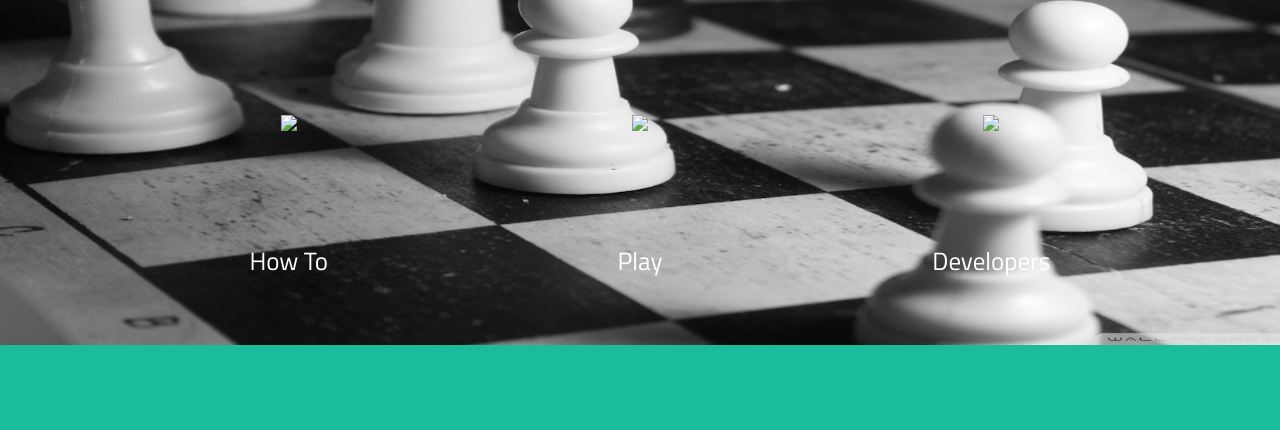
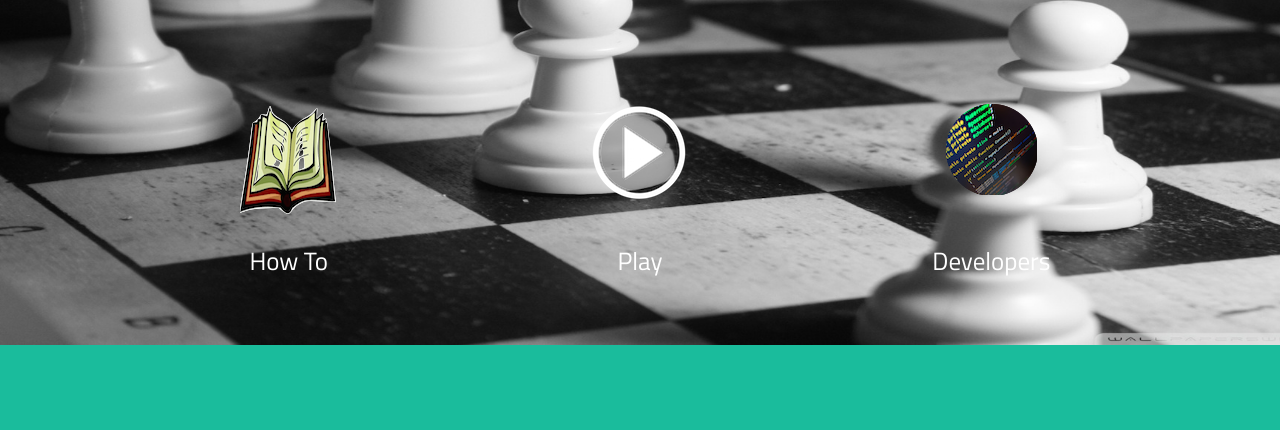
Before and after one commit to sharangdhar/ChessMate, a plain HTML site: page front/index.html in a window 1280 px wide. Shown: the part 357-787 px from the top of the page. Drawn offline with Linux system fonts and the light colour scheme.

Commit message:
[page 1 and 4 done]

```diff
--- a/front/index.html
+++ b/front/index.html
@@ -10,7 +10,7 @@
 	<meta property="og:title" content="">
 
 	<link rel="stylesheet" type="text/css" href="css/bootstrap.min.css">
-	<link rel="stylesheet" href="fancybox/jquery.fancybox-v=2.1.5.css" type="text/css" media="screen">
+	<link rel="stylesheet" href="fancybox/jquery.fancybox-v=2.1.5.css">
     <link rel="stylesheet" href="css/font-awesome.min.css" rel="stylesheet">
 
 	<link rel="stylesheet" type="text/css" href="css/style.css">
@@ -24,7 +24,7 @@
 	<script src="js/jquery-migrate-1.2.1.min.js"></script>
 	<script src="js/bootstrap.min.js"></script>
 	<script src="js/jquery.easing.1.3.js"></script>
-	<script type="text/javascript" src="fancybox/jquery.fancybox.pack-v=2.1.5.js"></script>
+	<script src="fancybox/jquery.fancybox.pack-v=2.1.5.js"></script>
 	<script src="js/script.js"></script>
 	<script src="js/chessboard-0.3.0.min.js"></script>
 	<script src="js/chessboard-0.3.0.js"></script>
@@ -90,9 +90,9 @@
 				</div><!-- /col-12 -->
 			</div><!-- /row -->
 			<div id="home-row-2" class="row clearfix">
-				<div class="col-12 col-sm-4"><div class="home-hover navigation-slide" data-slide="4"><img src="images/s02.png"></div><span>How To</span></div>
-				<div class="col-12 col-sm-4"><div class="home-hover navigation-slide" data-slide="3"><img src="images/s01.png"></div><span>Play</span></div>
-				<div class="col-12 col-sm-4"><div class="home-hover navigation-slide" data-slide="5"><img src="images/"></div><span>Developers</span></div>
+				<div class="col-12 col-sm-4"><div class="home-hover navigation-slide" data-slide="2"><img src="images/howbook.png"></div><span>How To</span></div>
+				<div class="col-12 col-sm-4"><div class="home-hover navigation-slide" data-slide="4"><img src="images/play_button.png"></div><span>Play</span></div>
+				<div class="col-12 col-sm-4"><div class="home-hover navigation-slide" data-slide="6"><img src="images/develop.png"></div><span>Developers</span></div>
 			</div><!-- /row -->
 		</div><!-- /container -->
 	</div><!-- /slide1 -->
@@ -206,6 +206,7 @@
 
 </body>
 
+<!-- Images taken from  - 1) https://groups.drupal.org/iowa 2) http://www.dyersville.lib.ia.us/images/books-and-e-books/book-1.png/view  (3) http://code.tutsplus.com/tutorials/10-essential-sql-tips-for-developers--net-5274 -->
 
 
 
```
Also changed, not shown: front/images/develop.png (added), front/images/howbook.png (added), front/images/play_button.png (added), 3 other files.
